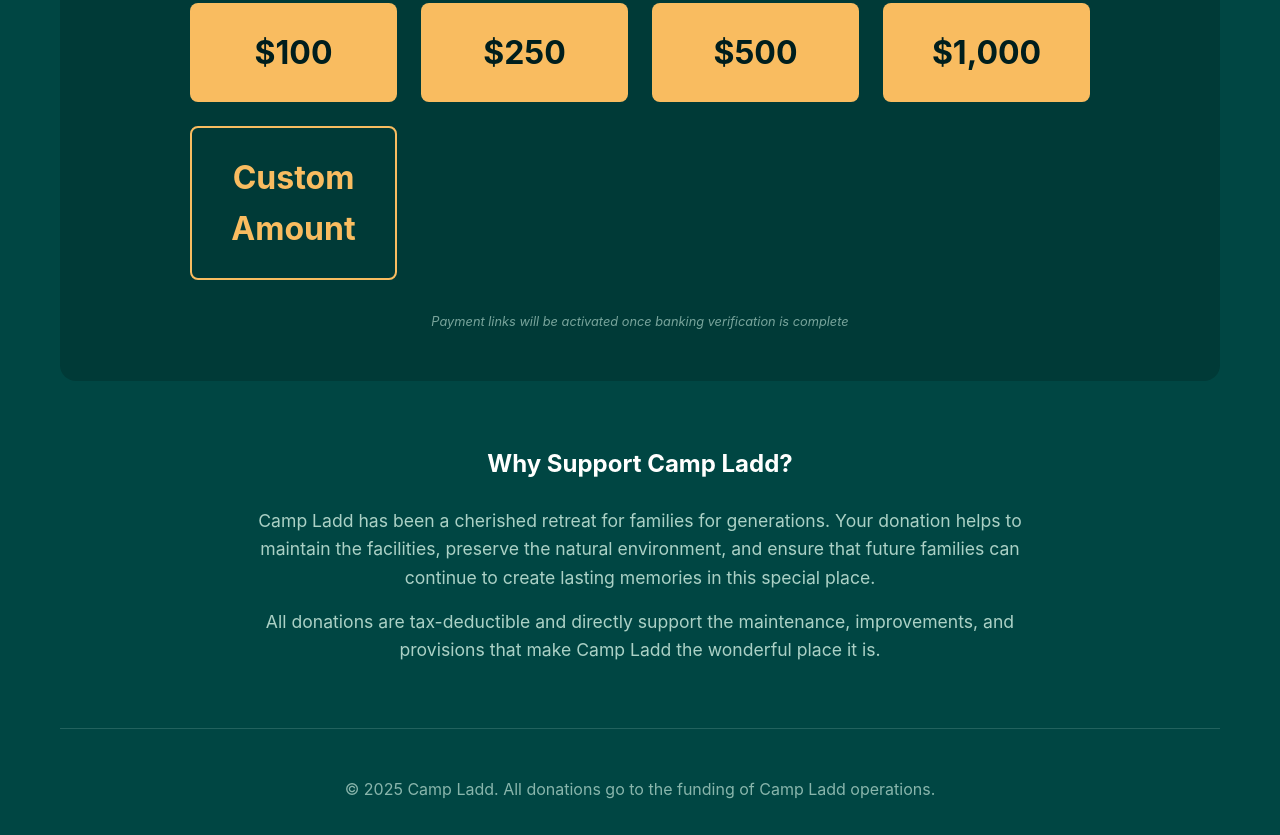
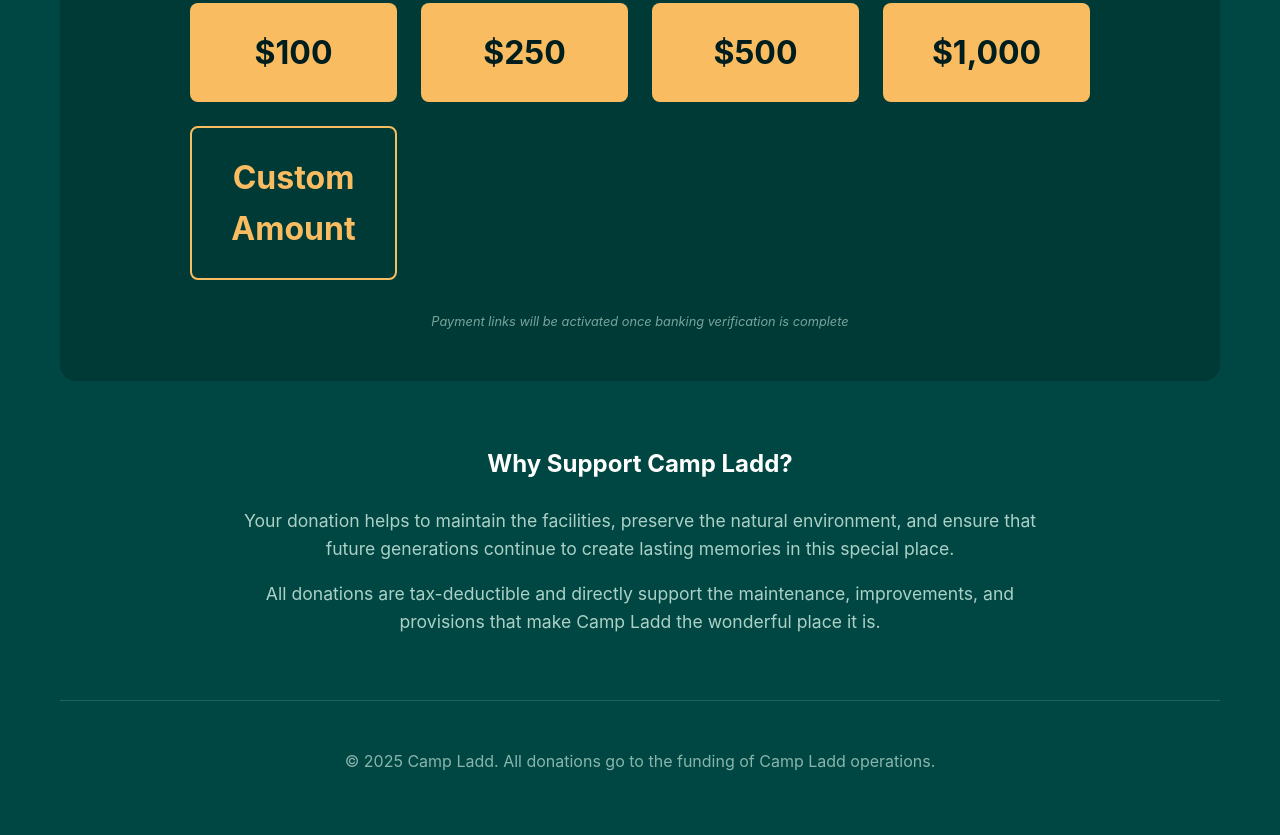
Before and after one commit to thinking-spot/camp-ladd, a plain HTML site: page index.html in a window 1280 px wide. Shown: the part 1241-2076 px from the top of the page. After the commit the page ends 2047 px from the top, so only its background shows below. Drawn offline with Linux system fonts and the light colour scheme.

Commit message:
Update index.html

```diff
--- a/index.html
+++ b/index.html
@@ -268,9 +268,7 @@
             <section class="info-section">
                 <h2>Why Support Camp Ladd?</h2>
                 <p>
-                    Camp Ladd has been a cherished retreat for families for generations. Your donation helps to
-                    maintain the facilities, preserve the natural environment, and ensure that future families
-                    can continue to create lasting memories in this special place.
+                    Your donation helps to maintain the facilities, preserve the natural environment, and ensure that future generations continue to create lasting memories in this special place.
                 </p>
                 <p>
                     All donations are tax-deductible and directly support the maintenance, improvements,
```
